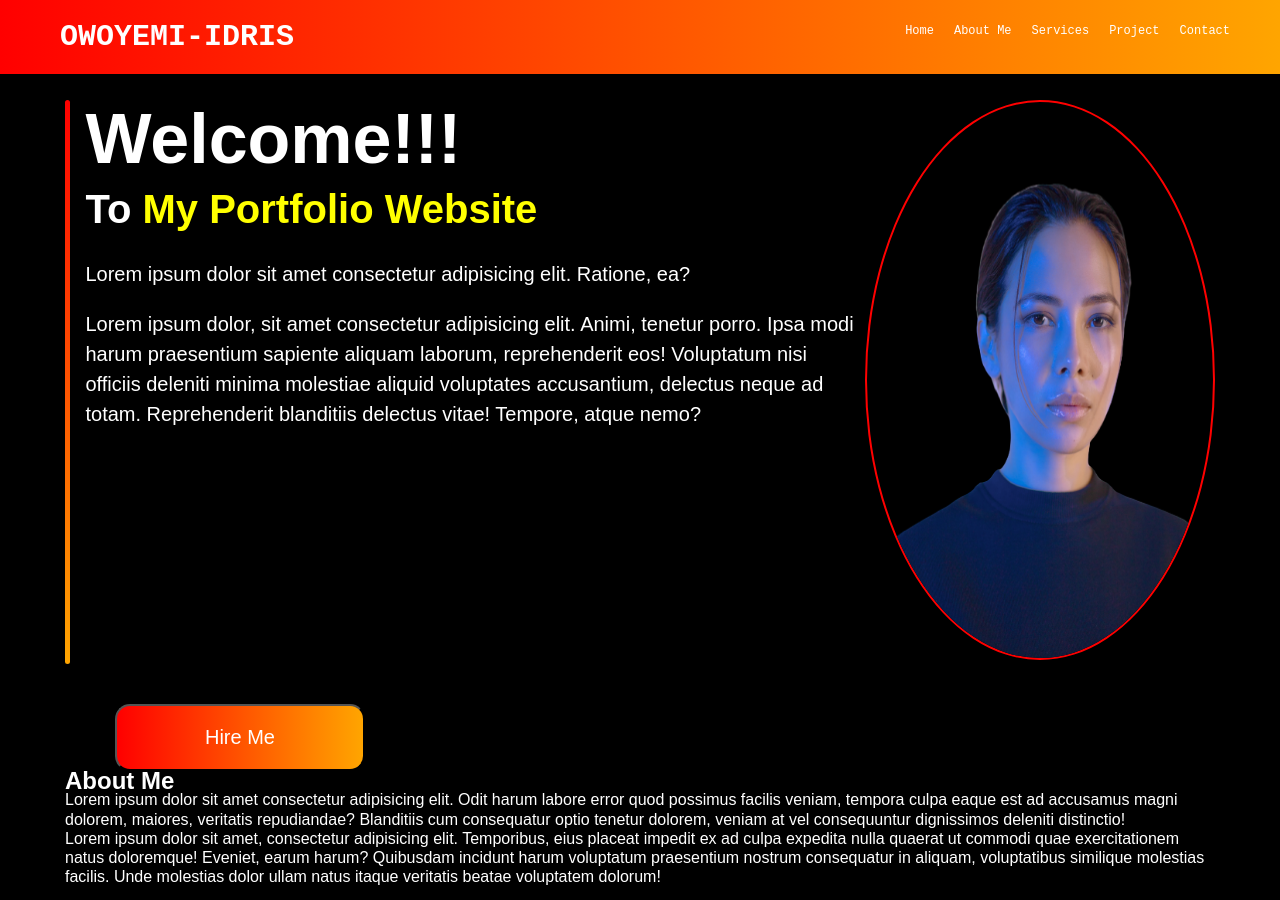
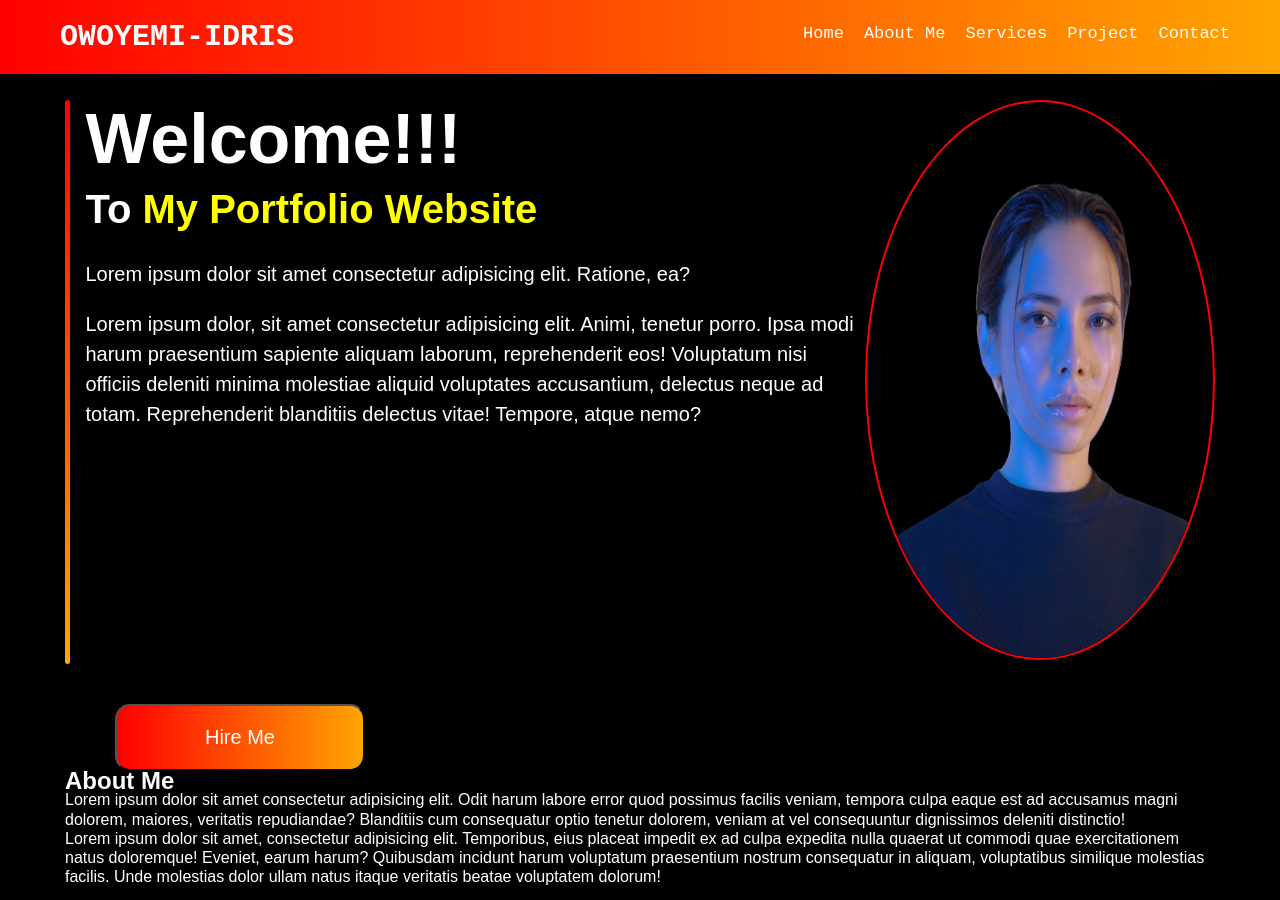
Before and after one commit to Halfboyfriend/Zuri_portfolio, a plain HTML site: page index.html in a window 1280 px wide. Drawn offline with Linux system fonts and the light colour scheme.

Commit message:
Update style.css

```diff
--- a/style.css
+++ b/style.css
@@ -96,6 +96,9 @@ main{
 }
 
 @media screen and (min-width: 850px){
+    header nav ul a{
+        font-size: 17px;
+    }
     header{
         width: 100%;
         font-family: monospace;
```
